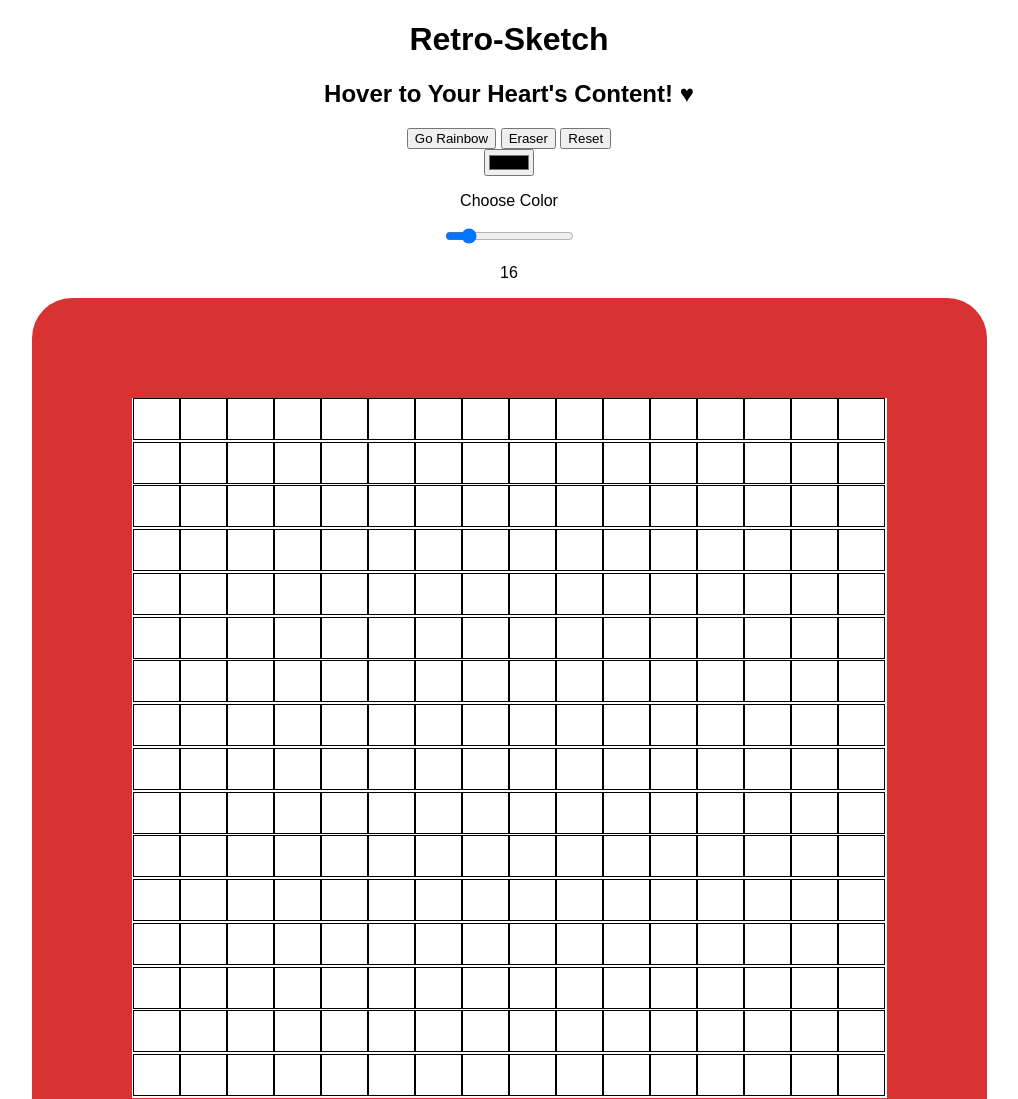
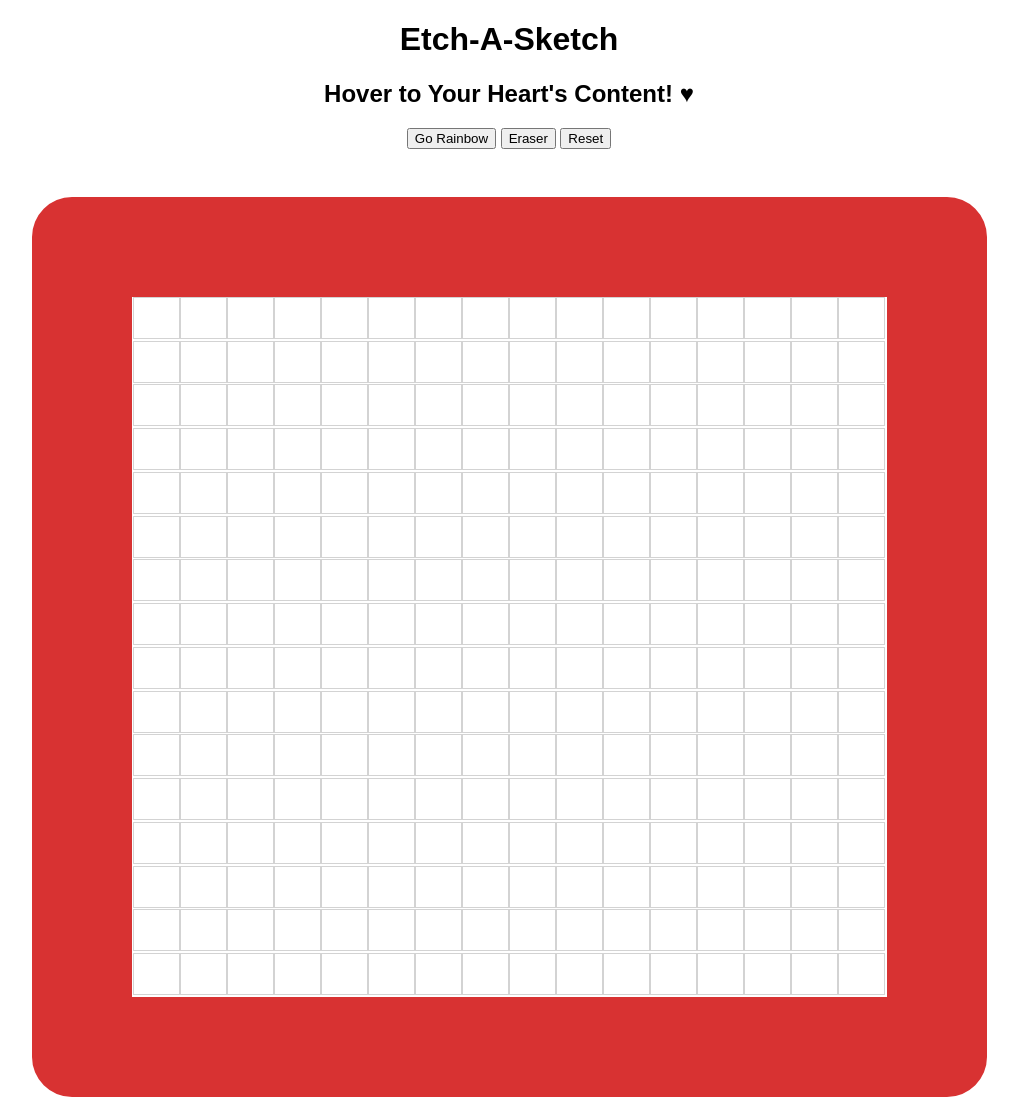
Before and after one commit to gvluu/Etch-A-Sketch, a plain HTML site: page index.html in a window 1280 px wide. Shown: the top 1099 px of the page, without its empty margins (131-1149 px from the left). Drawn offline with Linux system fonts and the light colour scheme.

Commit message:
Remove unnecessary buttons

```diff
--- a/index.html
+++ b/index.html
@@ -10,22 +10,15 @@
 </head>
 <body>
     <div class="font">
-        <h1 data-text="Retro-Sketch">Retro-Sketch</h1>
+        <h1 data-text="Etch-A-Sketch">Etch-A-Sketch</h1>
     </div>
     <h2>Hover to Your Heart's Content! ♥</h2>
     <div class="controls">
         <button id="rainbow-btn">Go Rainbow</button>
         <button id="eraser-btn">Eraser</button>
         <button id="reset-btn">Reset</button>
-        <div class="selectColorChoice">
-            <input type="color" id="color">
-            <p>Choose Color</p>
-        </div>
-        <div class="sliderAndValue">
-            <input type="range" min="2" max="100" value="16" id="slider">
-            <p class="value">16</p>
         </div>
     </div>
-    <div class="container" id="grid-container"></div> <!-- Need id so that querySelector() does not just run the first element-->
+    <div class="container" id="grid-container"></div> <!-- Need id so that querySelector() does not just run the first element -->
 </body>
 </html>
--- a/script.js
+++ b/script.js
@@ -1,5 +1,6 @@
 let eraserMode = false; // global variable to toggle eraser mode on/off
 let rainbowMode = false; // will start button as false/off
+let chooseOneColor = "#000000"; // default color
 
 function generateGrid() { // needed to move this function OUTSIDE of DOMCONTENTLoaded event listener so that it can be called inside the window.onload event.
   const container = document.querySelector("#grid-container"); // not sure if this is the best spot or under DOMContentLoaded but it works.
@@ -73,7 +74,6 @@ document.addEventListener("DOMContentLoaded", function() { // fires when HTML do
     });
   });
 
-
 window.onload = function() { // event that triggers initiation AFTER page has finished loading.
     generateGrid(); // Ensures that function called only once the page is finished loading.
 };
--- a/styles.css
+++ b/styles.css
@@ -12,7 +12,7 @@ body {
     border-radius: 40px;
     border: 100px solid rgb(216, 50, 50);
     justify-content: center;
-    margin: auto;
+    margin: 3rem auto;
 }
 
 .row {
@@ -23,7 +23,7 @@ body {
 .grid-square {
     width: 45px; /* set size to squares */
     height: 40px;
-    border: 1px solid black;
+    border: 1px solid lightgray;
     transition: background-color 0.1s ease-in-out; /* so at mouse-over, smoother transition */
 }
 
```
